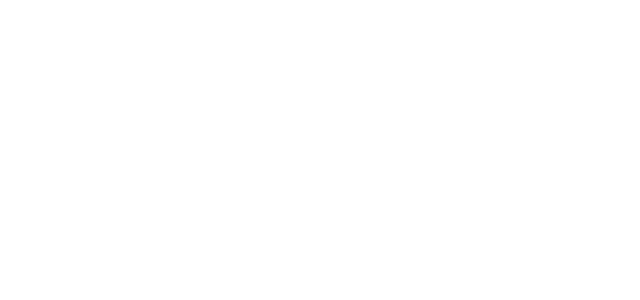
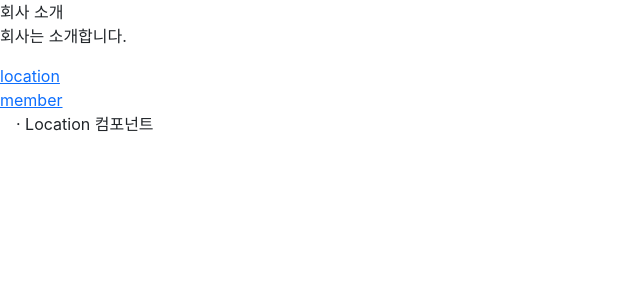
Before and after one commit to wangkodok/React-Study, a React (Create React App) app in the folder shop/: page /about/location in a window 1280 px wide. Before the commit this address had no page. Shown: the top 300 px of the page, without its empty margins (0-640 px from the left). Built offline with nearby package versions, Linux system fonts and the light colour scheme.

Commit message:
리액트 Outlet 코드 사용

```diff
--- a/shop/src/study/StudyTest.jsx
+++ b/shop/src/study/StudyTest.jsx
@@ -15,6 +15,10 @@ function PageLink() {
             <Routes>
                 <Route path='/' element={ <MainPage shoes={shoes} setShoes={setShoes} /> } />
                 <Route path='/detail/:id' element={ <DetailPage shoes={shoes} /> } />
+                <Route path='/about' element={ <About /> } >
+                    <Route path='member' element={ <Member /> } />
+                    <Route path='location' element={ <Location /> } />
+                </Route>
             </Routes>
         </>
     )
@@ -122,3 +126,48 @@ function DetailPage(props) {
         </>
     )
 }
+
+function About() {
+    let navigate = useNavigate();
+    console.log(navigate);
+
+    return (
+        <div>
+            <div>회사 소개</div>
+            <p>회사는 소개합니다.</p>
+            {/* <Link to={'/about/location'}>location</Link>
+            <Link to={'/about/member'}>member</Link> */}
+
+            {/* <button onClick={() => {
+                navigate('/about/location');
+            }}>location</button><br />
+            <button onClick={() => {
+                navigate('/about/member');
+            }}>member</button> */}
+
+            <Link onClick={(e) => {
+                e.preventDefault();
+                navigate('/about/location');
+            }}>location</Link>
+
+            <Link onClick={(e) => {
+                e.preventDefault();
+                navigate('/about/member');
+            }}>member</Link>
+
+            <Outlet></Outlet>
+        </div>
+    )
+}
+
+function Member() {
+    return (
+        <p>　· Member 컴포넌트</p>
+    )
+}
+
+function Location() {
+    return (
+        <p>　· Location 컴포넌트</p>
+    )
+}
```
